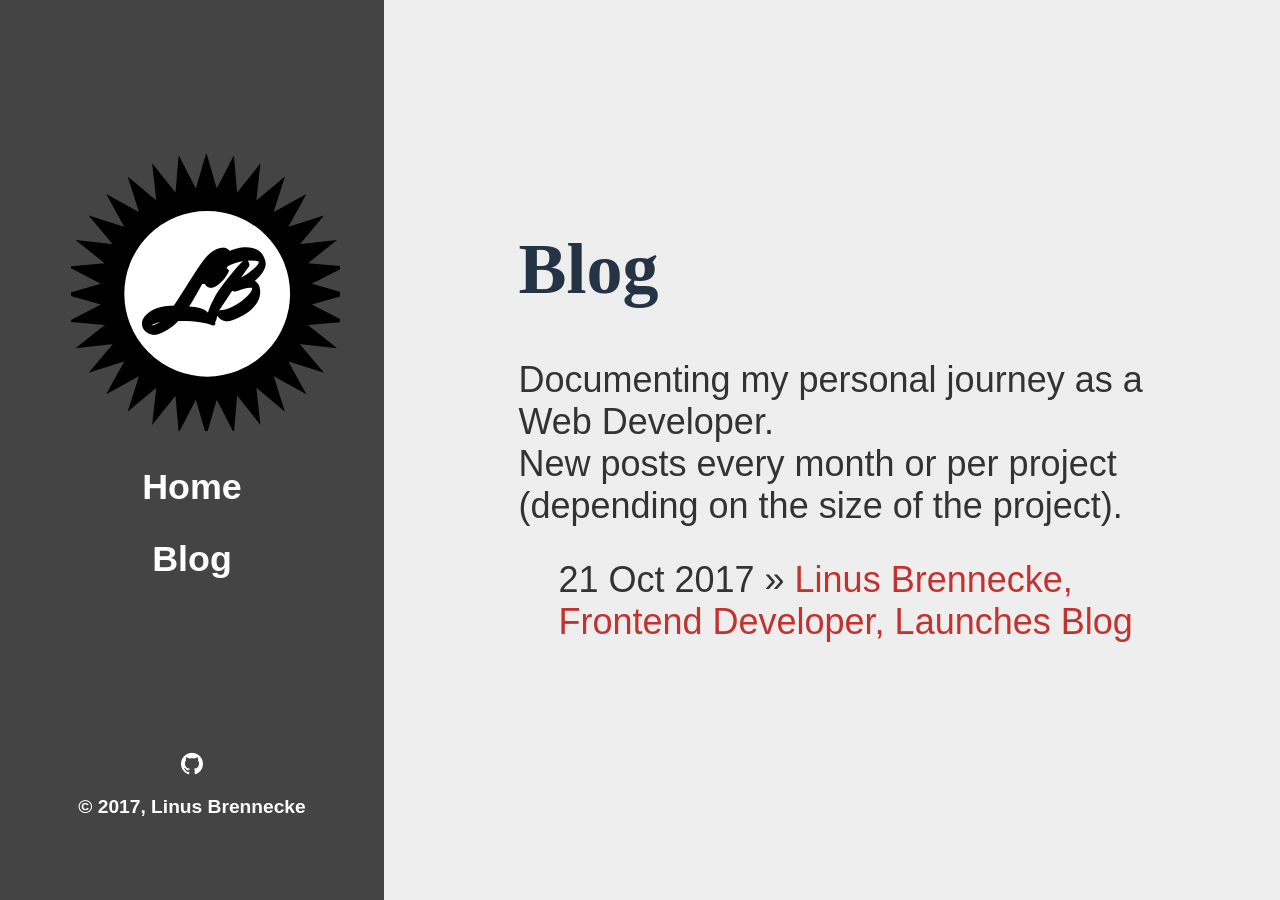
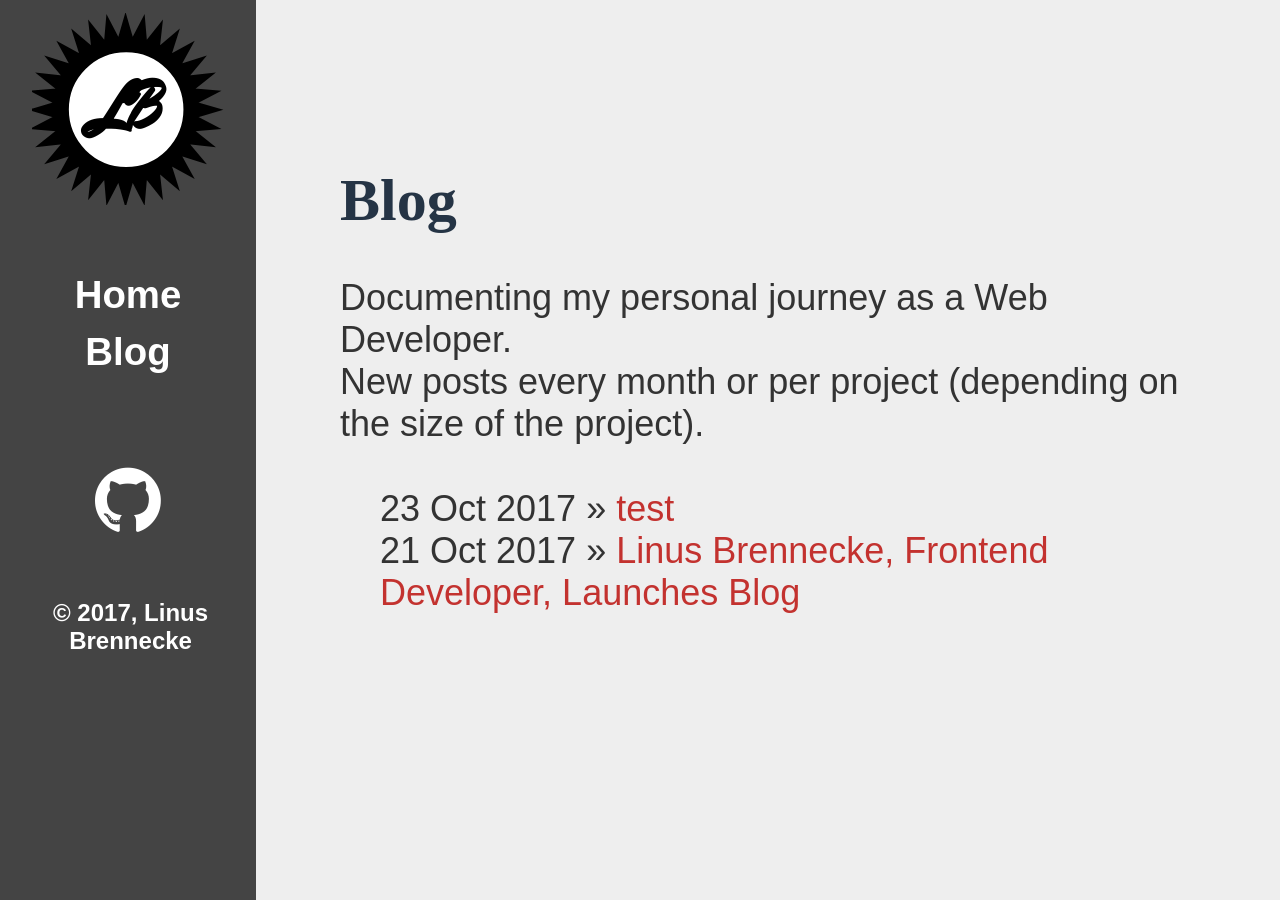
Before and after one commit to nusli/blog, a Jekyll site: the page built from index.html, in a window 1280 px wide. Built offline with Jekyll 4.4.1, drawn with Linux system fonts in a browser that asks for light colours; nearby versions of some CDN libraries.

Commit message:
Created fixed sidebar

```diff
--- a/_layouts/default.html
+++ b/_layouts/default.html
@@ -28,6 +28,32 @@
 	    		</ul>
 			</nav>
 
+            <aside>
+
+                <!-- Logo -->
+                    <a class="svg" href="/">
+                    <svg xmlns="http://www.w3.org/2000/svg" xmlns:svg="http://www.w3.org/2000/svg" id="logo" viewbox="0 0 310 310">
+                        <g id="sun">
+                        <path fill="#000000" stroke="#000000" stroke-width="5" d="m2.00978,156.40256l37.7874,-10.95435l-34.92336,-18.11366l39.19994,-3.37122l-30.72256,-24.58031l39.1053,4.34029l-25.33446,-30.10262l37.50488,11.88692l-18.97604,-34.46422l34.46616,18.97322l-11.88507,-37.50397l30.09796,25.33393l-4.33966,-39.10368l24.57932,30.71989l3.37251,-39.19907l18.11694,34.92754l10.95198,-37.79086l10.95232,37.79086l18.11441,-34.92754l3.37286,39.19907l24.57843,-30.71989l-4.33929,39.10368l30.10127,-25.33393l-11.88809,37.50397l34.4675,-18.97322l-18.97585,34.46422l37.50584,-11.88692l-25.33589,30.10262l39.10649,-4.34029l-30.72253,24.58031l39.1994,3.37122l-34.92349,18.11366l37.78586,10.95435l-37.78586,10.95432l34.92349,18.11453l-39.1994,3.36954l30.72253,24.58174l-39.10649,-4.33998l25.33589,30.09988l-37.50584,-11.88602l18.97585,34.46545l-34.4675,-18.97433l11.88809,37.50433l-30.10127,-25.33398l4.33929,39.10254l-24.57843,-30.71909l-3.37286,39.20044l-18.11441,-34.92676l-10.95232,37.789l-10.95198,-37.789l-18.11694,34.92676l-3.37251,-39.20044l-24.57932,30.71909l4.33966,-39.10254l-30.09796,25.33398l11.88507,-37.50433l-34.46616,18.97433l18.97604,-34.46545l-37.50488,11.88602l25.33446,-30.09988l-39.1053,4.33998l30.72256,-24.58174l-39.19994,-3.36954l34.92336,-18.11453l-37.7874,-10.95432z"/>
+                        <circle fill="#ffffff" stroke="#000000" stroke-width="5" cx="152" cy="156" r="95"/><!--r="103.73041" -->
+                        </g>
+                        <text xml:space="preserve" text-anchor="middle" font-size="26" y="107.60795" x="115" stroke-linecap="null" stroke-linejoin="null" stroke-dasharray="null" stroke-width="0" stroke="#0000ff" fill="#000000" transform="matrix(3.31504, 0, 0, 4.35337, -228.414, -282.933)">LB</text>
+                        </svg>
+                    </a>
+	    		     <ul class="navlinks">
+	        		 <li><a href="/">Home</a></li>
+	        		 <li><a href="{{site.url}}">Blog</a></li>
+	    		     </ul>
+
+
+                    <ul>
+                        <li><a href="https://github.com/nusli" target="_blank"><i class="fa fa-github fa-2x"></i></a></li>
+				    </ul>
+
+                    <p class="copyright">&copy; 2017, Linus Brennecke</p>
+
+            </aside>
+
 			<div class="container">
 
 			{{ content }}
--- a/css/big-screen.css
+++ b/css/big-screen.css
@@ -1,42 +1,57 @@
-@media only screen and (min-width: 1000px) and (orientation: landscape) {
-    body {
-        grid-template-areas:
-            "nav content"
-            "nav content"
-            "footer content";
+@media only screen and (min-width: 1100px) and (orientation: landscape) {
+    nav, footer {
+        display: none;
     }
-    nav {
+    h1 {
+        font-size: 2.5em;
+    }
+    aside {
         padding: 0;
+        display: inline-block;
+        position: fixed;
+        left: 0;
+        top: 0;
+        bottom: 0;
+        width: 20vw;
+        background-color: #444;
+        font-family: 'Arial', 'Sans-Serif';
+        font-weight: bold;
+        color: white;
+        text-align: center;
     }
-    nav, footer {
-        max-height: none;
-        text-align: center;
-        font-size: 0.8em;
-    }
-    nav .svg {
-        position: relative;
-    }
-    nav svg {
-        width: 70%;
-        margin-left: 13%;
-        margin-top: 40%;
-    }
-    nav ul, footer ul {
+    aside ul {
         margin: 0;
         padding: 0;
+        width: 100%;
+
     }
-    nav ul li, footer ul li {
-        display: block;
-        padding: 0;
-        margin-top: 8%;
-        line-height: normal;
-        height: auto;
+    aside ul li {
+        width: 100%;
+        font-size: 2.4em;
+        margin-top: 5%;
     }
-    footer ul {
-        float: none;
-        margin-bottom: 5%;
+    .navlinks {
+        margin-top: 25%;
+        margin-bottom: 35%;
     }
-    footer p {
-        line-height: normal;
+    .navlinks li:hover {
+        background-color: #222;
     }
+    aside svg {
+        width: 15vw;
+        margin-top: 5%;
+        font-family: "Mr Dafoe", cursive;
+    }
+    aside a {
+        color: white;
+    }
+    .container {
+        width: 67vw;
+        margin-left: 25vw;
+        padding-left: 20px;
+        min-height: 100%;
+    }
+    .copyright {
+        margin-top: 23%;
+        margin-left: 2%;
 }
--- a/css/default.css
+++ b/css/default.css
@@ -58,7 +58,6 @@ nav ul li {
     display: inline-block;
     font-size: 2.8em;
     padding: 20px 10px;
-    height: 150px;
     line-height: 100px;
 }
 nav ul li:hover {
@@ -79,7 +78,7 @@ nav .svg {
 footer {
     padding: 20px 10px;
     grid-area: footer;
-    font-size: 1.8em;
+    font-size: 1.4em;
 }
 footer ul {
     float: right;
@@ -97,3 +96,7 @@ ul.posts {
 ul.posts li {
     list-style: none;
 }
+
+aside {
+    display: none;
+}
```
Also changed, not shown: _posts/2017-10-23-Test.md (added, +7 -0 lines).
